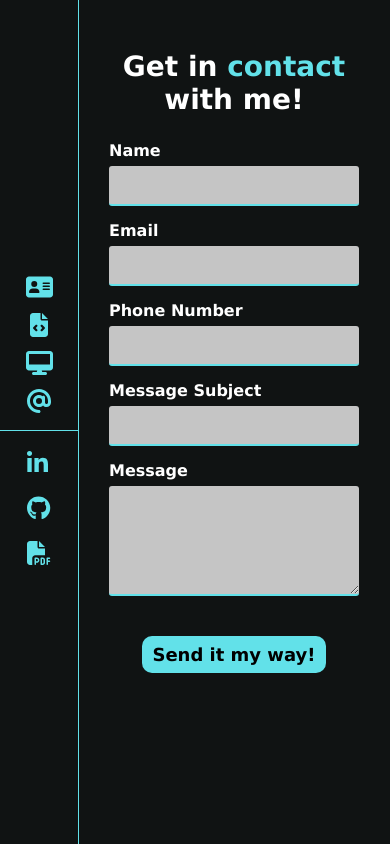
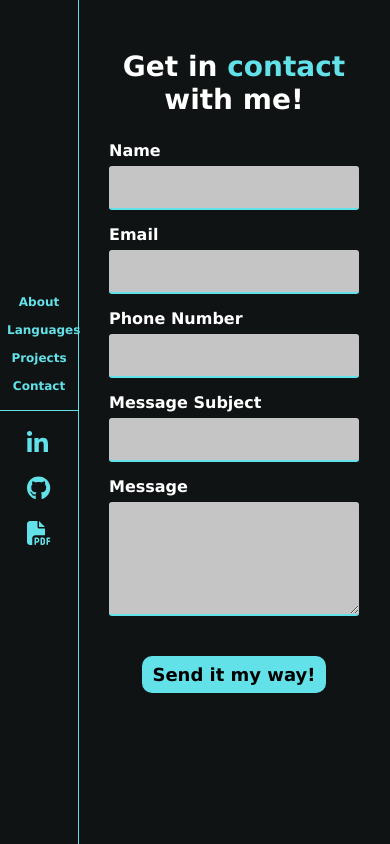
Before and after one commit to conradhunter/new-eportfolio, a React (Create React App) app: page /contact in a window 390 px wide. Built offline with nearby package versions, Linux system fonts and the light colour scheme.

Commit message:
nav changes

```diff
--- a/src/Components/Nav.jsx
+++ b/src/Components/Nav.jsx
@@ -20,41 +20,20 @@ const Nav = () => {
           <Link className="nav__bar--link link__hover--effect" to="/">
             About
           </Link>
-          <Link className="responsiveScreen__icons" to="/">
-            <FontAwesomeIcon
-              className="responsiveScreen__icons"
-              icon={faAddressCard}
-            />
-          </Link>
         </li>
         <li>
           <Link className="nav__bar--link link__hover--effect" to="/languages">
             Languages
-          </Link>
-          <Link className="responsiveScreen__icons" to="/languages">
-            <FontAwesomeIcon
-              className="responsiveScreen__icons"
-              icon={faFileCode}
-            />
           </Link>
         </li>
         <li>
           <Link className="nav__bar--link link__hover--effect" to="/projects">
             Projects
           </Link>
-          <Link className="responsiveScreen__icons" to="/projects">
-            <FontAwesomeIcon
-              className="responsiveScreen__icons"
-              icon={faDesktop}
-            />
-          </Link>
         </li>
         <li>
           <Link className="nav__bar--link link__hover--effect" to="/contact">
             Contact
-          </Link>
-          <Link className="responsiveScreen__icons" to="/contact">
-            <FontAwesomeIcon className="responsiveScreen__icons" icon={faAt} />
           </Link>
         </li>
       </ul>
--- a/src/Components/components.css
+++ b/src/Components/components.css
@@ -79,27 +79,29 @@ NAVBAR
 }
 
 /* MEDIA QUERYS */
-@media (max-width: 320px) {
 
-}
 @media (max-width: 768px) {
-    .nav__bar--link {
-        display: none;
-    }
-    .responsiveScreen__icons {
-        display: block;
-        margin: 0 auto;
-    }
     #nav__bar--links {
         border-bottom: 1px solid var(--babyBlue-color);
         width: 100%;
         padding-bottom: 10px;
         margin-bottom: 10px;
     }
+    .nav__bar--link {
+        margin: 0 auto;
+        font-size: 16px;
+    }
     #nav__social--links {
         flex-direction: column;
     }
 }
-@media (max-width: 1024px) {
-
+@media (max-width: 500px) {
+    .nav__bar--link {
+        font-size: 12px;
+    }
 }
+@media (max-width: 380px) {
+    .nav__bar--link {
+        font-size: 10px;
+    }
+}
--- a/src/pages/pages.css
+++ b/src/pages/pages.css
@@ -365,7 +365,7 @@ textarea {
 .labelInput__container input {
   border: none;
   height: 30px;
-  padding: 4px;
+  padding: 6px 8px;
   background-color: #c5c5c5;
   border-bottom: 2px solid var(--babyBlue-color);
   border-radius: 3px;
@@ -374,7 +374,7 @@ textarea {
 }
 #contact__textArea {
   border: none;
-  padding: 4px;
+  padding: 6px 8px;
   background-color: #c5c5c5;
   border-bottom: 2px solid var(--babyBlue-color);
   border-radius: 3px;
```
